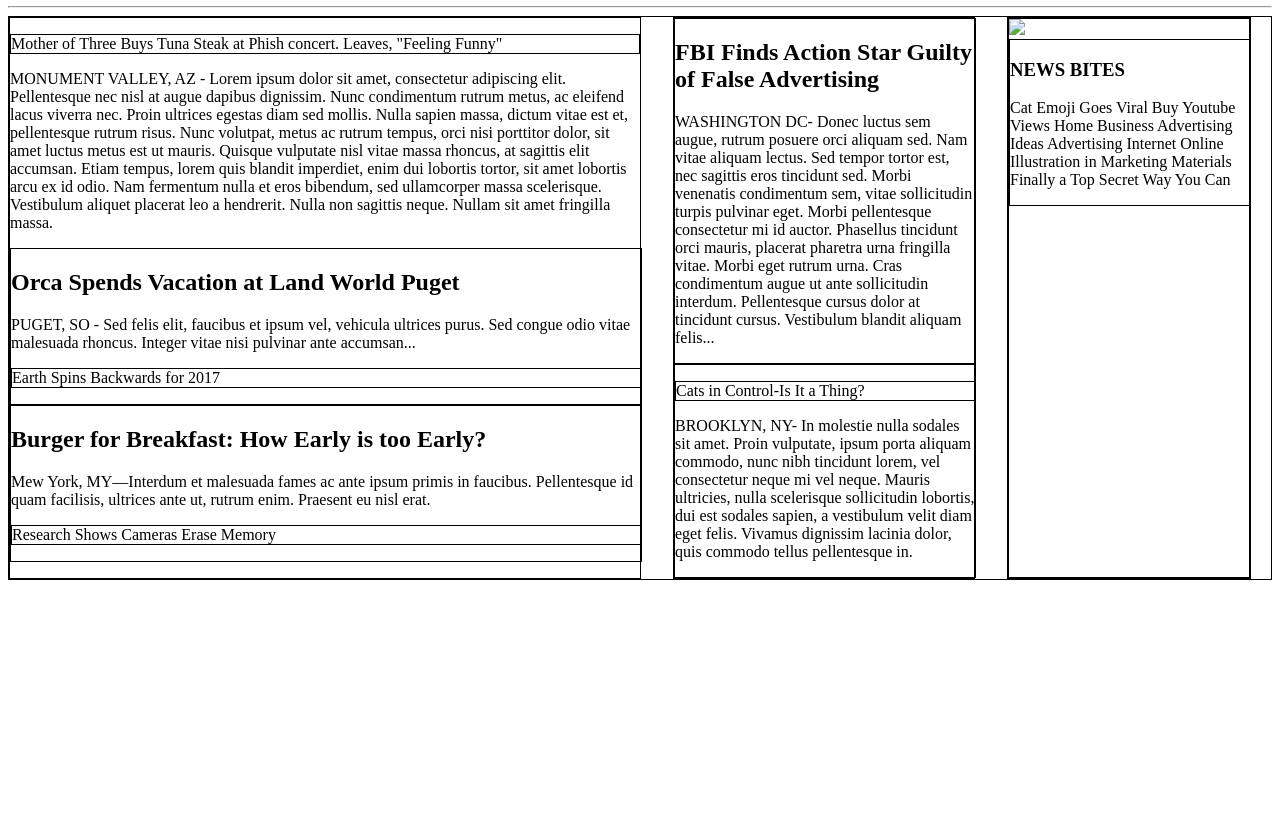
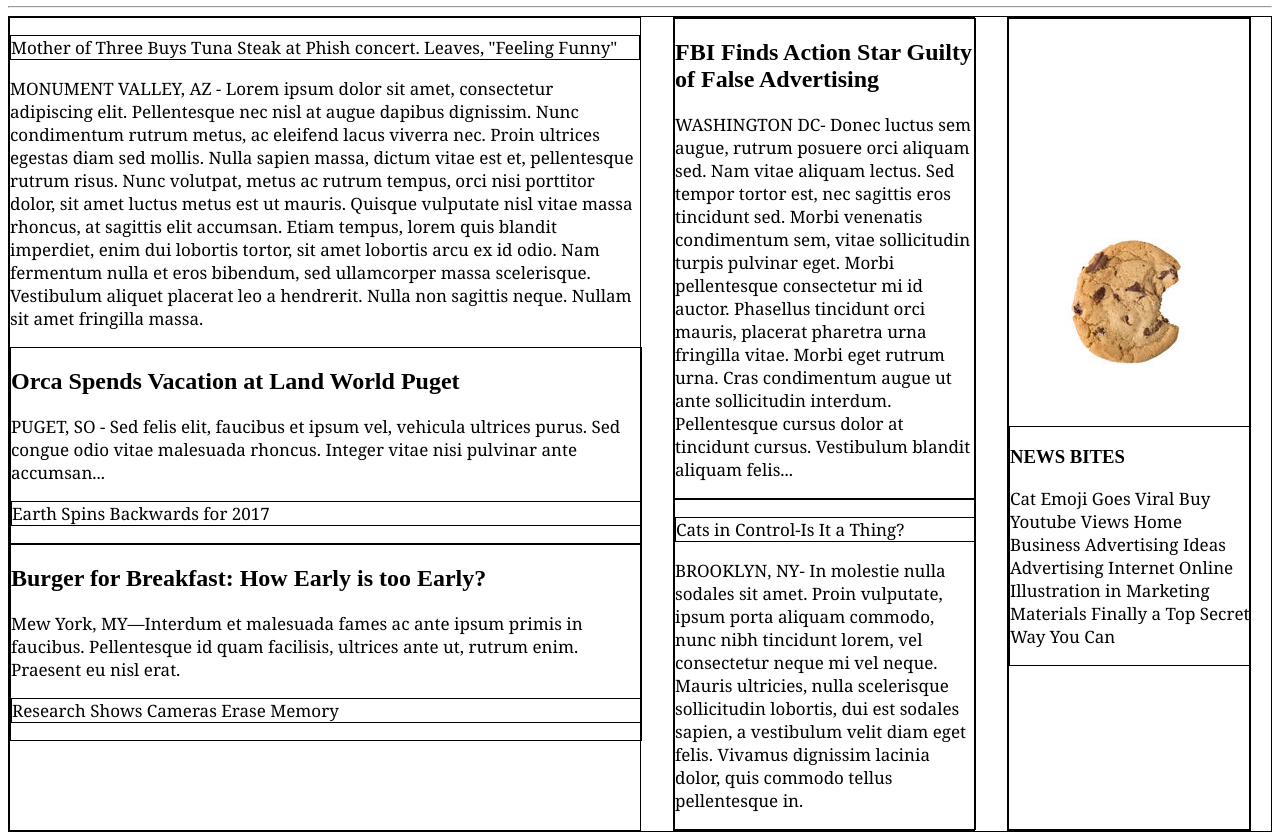
Before and after one commit to tyrasztt/mytimes, a plain HTML site: page index.html in a window 1280 px wide. Shown: the part 72-912 px from the top of the page. Before the commit the page ends 800 px from the top, so only its background shows below. Drawn offline with Linux system fonts and the light colour scheme.

Commit message:
Added story font values

```diff
--- a/Resources/CSS/style.css
+++ b/Resources/CSS/style.css
@@ -24,6 +24,12 @@
 
 hr {
 border-width: thin;
+}
+
+p {
+  font-family: Georgia;
+  font-size: 17px;
+  color: black;
 }
 
 .column {
@@ -67,10 +73,12 @@ border-width: thin;
   border-width: thin;
 }
 
+/* Small Column Section*/
 
 .column .small, .column .smsec1 {
   width: 240px;
   justify-content:flex-end;
+  align-content: center;
   border-style: solid;
   border-width: thin;
 }
--- a/index.html
+++ b/index.html
@@ -27,10 +27,10 @@
           </div>
       </div>
 
-<!-- Main -->
+      <!-- Large Column Section -->
+
         <div class="column">
           <div class="large">
-
             <div class="txtpic1"><p>Mother of Three Buys Tuna Steak at Phish concert. Leaves, "Feeling Funny"</p>
             </div>
             <div>
@@ -48,6 +48,7 @@
             <div clas class="txtpic3"><p>Research Shows Cameras Erase Memory</p></div>
           </div>
         </div>
+
       <!-- Medium Column -->
 
         <div class="medium">
@@ -60,10 +61,13 @@
             <p>BROOKLYN, NY- In molestie nulla sodales sit amet. Proin vulputate, ipsum porta aliquam commodo, nunc nibh tincidunt lorem, vel consectetur neque mi vel neque. Mauris ultricies, nulla scelerisque sollicitudin lobortis, dui est sodales sapien, a vestibulum velit diam eget felis. Vivamus dignissim lacinia dolor, quis commodo tellus pellentesque in.</p>
             </div>
           </div>
+
+<!-- Small Column Section -->
+
           <div class="column">
             <div class="small">
               <div class="bite">
-                <img src=C:\Users\Sue\Dropbox\Sue\Projects - ./Resources/Images/img-news-bite.png />
+                <img src="./Resources/Images/img-news-bite.png" alt="Cookie" />
               </div>
               <div class="smsec1"><h3>NEWS BITES</h3>
                 <p>Cat Emoji Goes Viral Buy Youtube Views Home Business Advertising Ideas Advertising Internet Online Illustration in Marketing Materials Finally a Top Secret Way You Can</p>
```
